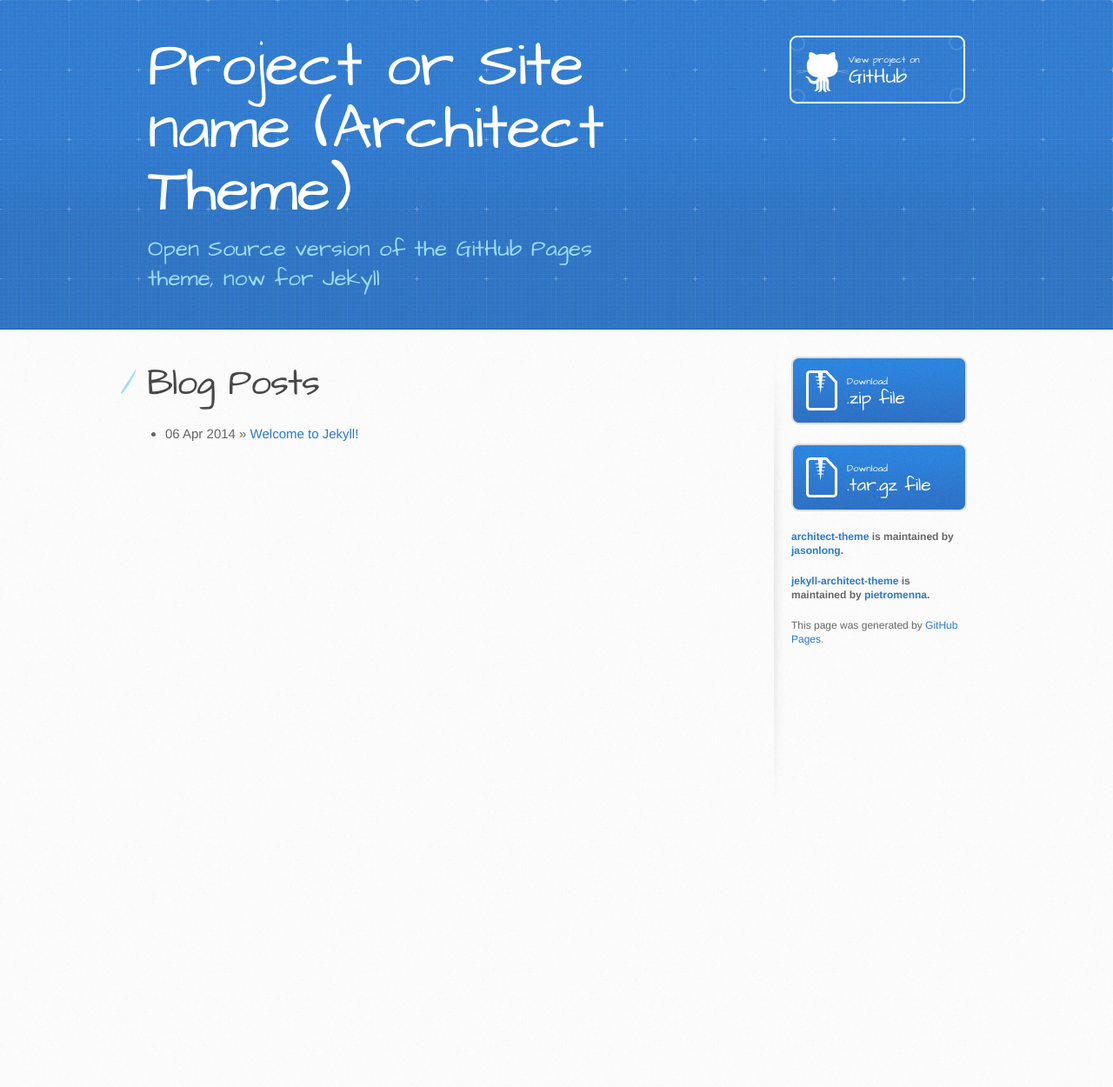
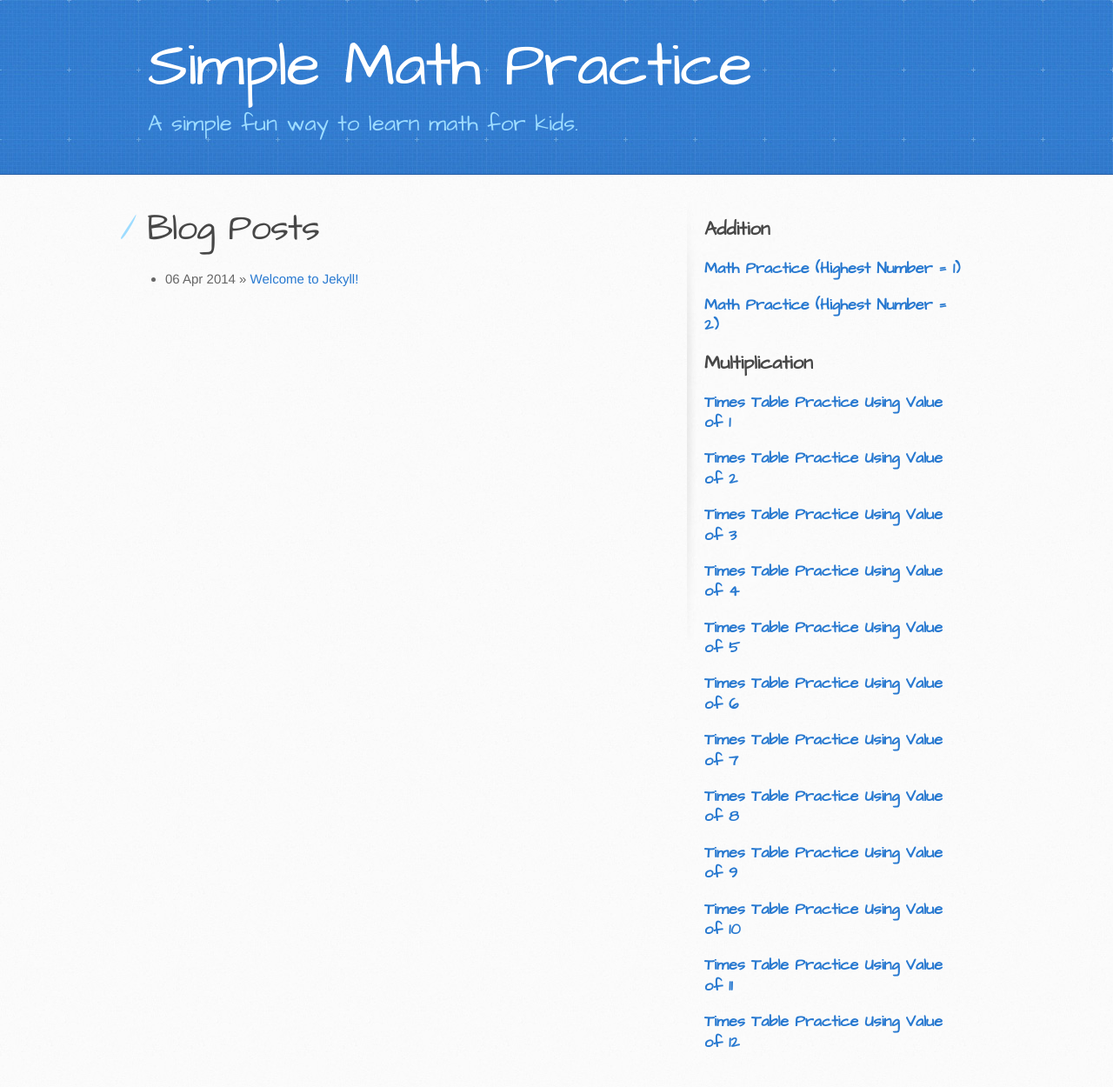
Before and after one commit to nduncan81/simpleMathGameJekyll, a Jekyll site: the page built from index.html, in a window 1280 px wide. Shown: the whole page at 87% size. Built offline with Jekyll 4.4.1, drawn with Linux system fonts in a browser that asks for light colours; before the commit the page ends 936 px from its top, so only the background shows below that.

Commit message:
Fixed formatting and added additional games

```diff
--- a/_config.yml
+++ b/_config.yml
@@ -1,6 +1,6 @@
 # Setup
-name:         Project or Site name (Architect Theme)
-tagline:      A responsive theme for your project on GitHub Pages
+name:         Simple Math Practice
+tagline:      A simple fun way to learn math for kids.
 baseurl:      "/simpleMathGameJekyll"
 locale:       "en"
 
--- /dev/null
+++ b/_data/categories.yml
@@ -0,0 +1,3 @@
+- Category: Addition
+
+- Category: Multiplication
--- /dev/null
+++ b/_data/rightSideLinks.yml
@@ -0,0 +1,55 @@
+- url: mathGame?highestValue=1
+  category: Addition
+  name: Math Practice (Highest Number = 1)
+
+- url: mathGame?highestValue=1
+  category: Addition
+  name: Math Practice (Highest Number = 2)
+
+- url: multiplicationFactors?factorValue=1
+  category: Multiplication
+  name: Times Table Practice Using Value of 1
+
+- url: multiplicationFactors?factorValue=2
+  category: Multiplication
+  name: Times Table Practice Using Value of 2
+
+- url: multiplicationFactors?factorValue=3
+  category: Multiplication
+  name: Times Table Practice Using Value of 3
+
+- url: multiplicationFactors?factorValue=4
+  category: Multiplication
+  name: Times Table Practice Using Value of 4
+
+- url: multiplicationFactors?factorValue=5
+  category: Multiplication
+  name: Times Table Practice Using Value of 5
+
+- url: multiplicationFactors?factorValue=6
+  category: Multiplication
+  name: Times Table Practice Using Value of 6
+
+- url: multiplicationFactors?factorValue=7
+  category: Multiplication
+  name: Times Table Practice Using Value of 7
+
+- url: multiplicationFactors?factorValue=8
+  category: Multiplication
+  name: Times Table Practice Using Value of 8
+
+- url: multiplicationFactors?factorValue=9
+  category: Multiplication
+  name: Times Table Practice Using Value of 9
+
+- url: multiplicationFactors?factorValue=10
+  category: Multiplication
+  name: Times Table Practice Using Value of 10
+
+- url: multiplicationFactors?factorValue=11
+  category: Multiplication
+  name: Times Table Practice Using Value of 11
+
+- url: multiplicationFactors?factorValue=12
+  category: Multiplication
+  name: Times Table Practice Using Value of 12
--- a/_layouts/default.html
+++ b/_layouts/default.html
@@ -20,8 +20,8 @@
     <header>
       <div class="inner">
         <h1> {{ site.name }} </h1>
-        <h2>Open Source version of the GitHub Pages theme, now for Jekyll</h2>
-        <a href="https://github.com/pietromenna/jekyll-architect-theme" class="button"><small>View project on</small> GitHub</a>
+        <h2> {{site.tagline }} </h2>
+        <!--<a href="https://github.com/pietromenna/jekyll-architect-theme" class="button"><small>View project on</small> GitHub</a>-->
       </div>
     </header>
 
@@ -34,6 +34,21 @@
         </section>
 
         <aside id="sidebar">
+          {% for item in site.data.categories %}
+          <h2 style="font-family: 'Architects Daughter', 'Helvetica Neue', Helvetica, Arial, serif;
+          font-size: 22px;
+          font-weight: bold;
+          color: #474747;">{{ item.Category }}</h3>
+          {% for link in site.data.rightSideLinks %}
+            {% if item.Category == link.category %}
+            <h3 style="font-family: 'Architects Daughter', 'Helvetica Neue', Helvetica, Arial, serif;
+            font-size: 18px;
+            font-weight: bold;"><a href="{{ link.url }}">{{ link.name }}</a></h4>
+            {% endif %}
+          {% endfor %}
+          {% endfor %}
+
+          <!--
           <a href="https://github.com/pietromenna/jekyll-architect-theme/archive/master.zip" class="button">
             <small>Download</small>
             .zip file
@@ -48,6 +63,7 @@
           <p class="repo-owner"><a href="https://github.com/pietromenna/jekyll-architect-theme">jekyll-architect-theme</a> is maintained by <a href="https://github.com/pietromenna">pietromenna</a>.</p>
 
           <p>This page was generated by <a href="https://pages.github.com">GitHub Pages</a>.</p>
+          -->
         </aside>
       </div>
     </div>
--- /dev/null
+++ b/mathGame.html
@@ -0,0 +1,93 @@
+---
+layout: default
+title: Math Practice
+---
+
+<script type="text/javascript">
+
+  const queryString= window.location.search;
+  const urlParams = new URLSearchParams(queryString);
+  const num = urlParams.get("highestValue")
+
+  var totalQuestionsAnswered = 0;
+  var totalQuestionsCorrect = 0;
+  var totalQuestionsIncorrect = 0;
+
+  var arrayLog = [];
+
+  function init(){
+    document.getElementById("highestValue").innerHTML = num;
+    start();
+  }
+  function start(){
+      //let numberToUse = 0;
+      //if(num != ""){ numberToUser = parseInt(num) + 1;}
+      var val1 = getRandomInt(num);
+      var val2 = getRandomInt(num);
+
+      document.getElementById("val1").innerHTML=val1;
+      document.getElementById("val2").innerHTML=val2;
+      document.getElementById("answer").value="";
+
+  }
+
+  function checkAnswer(){
+      totalQuestionsAnswered += 1;
+      var val1 = document.getElementById("val1").innerHTML;
+      var val2 = document.getElementById("val2").innerHTML;
+      var answer = document.getElementById("answer").value;
+
+      var outputData = "";
+      var logData = "";
+      if((parseInt(val1) + parseInt(val2)) == parseInt(answer)){
+          outputData = "Thats right " + val1 + " + " + val2 + " = " + answer;
+          logData = "<font color=\"green\">" + val1 + " + " + val2 + " = " + answer + " <b>CORRECT</b></font>";
+          totalQuestionsCorrect += 1;
+
+      }else{
+          totalQuestionsIncorrect += 1;
+          outputData = "Thats incorrect " + val1 + " + " + val2 + " = " + (parseInt(val1)+parseInt(val2));
+          logData = "<font color=\"red\">" + val1 + " + " + val2 + " = " + answer + " <b>INCORRECT</b></font>";
+      }
+      arrayLog.push(logData);
+
+      var info = "You have answered " + totalQuestionsAnswered + " Question(s)<br><font color=\"green\">You have gotten " + totalQuestionsCorrect + " CORRECT</font><br><font color=\"red\">You have gotten " + totalQuestionsIncorrect + " INCORRECT</font>";
+
+      document.getElementById("result").innerHTML="<h3>" + outputData + "</h3><h3>" + info + "</h3>";
+
+      var arrayLogData = "";
+      for(var i = 0; i < arrayLog.length; i++){
+        arrayLogData = "<h3>" + arrayLog[i] + "</h3>" + arrayLogData;
+
+      }
+      document.getElementById("logData").innerHTML=arrayLogData;
+
+      start();
+
+
+
+  }
+
+  function getRandomInt(max) {
+    return Math.floor(Math.random() * Math.floor(max));
+  }
+
+  window.addEventListener('load', (event) => {
+     init();
+  });
+  </script>
+
+
+<div id="home">
+  <h1>Math Practice Game where the highest number is <span id="highestValue"></span></h1>
+  <h2>See how many math questions you can get correct?</h2>
+  <div style="font-family: 'Architects Daughter', 'Helvetica Neue', Helvetica, Arial, serif;
+  font-size: 22px;
+  font-weight: bold;"><span id="val1"></span> + <span id="val2"></span> = <input type="text" name="answer" id="answer" size="3"></div>
+  <br />
+  <div><a class="button" href="javascript:checkAnswer();">Submit Answer</a></div>
+
+  <span id="result"></span>
+
+<span id="logData"></span>
+</div>
--- /dev/null
+++ b/multiplicationFactors.html
@@ -0,0 +1,93 @@
+---
+layout: default
+title: Multiplcation Factors
+---
+
+<script type="text/javascript">
+
+  const queryString= window.location.search;
+  const urlParams = new URLSearchParams(queryString);
+  const num = urlParams.get("factorValue")
+
+  var totalQuestionsAnswered = 0;
+  var totalQuestionsCorrect = 0;
+  var totalQuestionsIncorrect = 0;
+
+  var arrayLog = [];
+
+  function init(){
+    document.getElementById("highestValue").innerHTML = num;
+    start();
+  }
+  function start(){
+      //let numberToUse = 0;
+      if(num != ""){ numberToUser = parseInt(num) + 1;}
+      var val1 = parseInt(num);  //getRandomInt(parseInt(num)+1);
+      var val2 = getRandomInt(12);
+
+      document.getElementById("val1").innerHTML=val1;
+      document.getElementById("val2").innerHTML=val2;
+      document.getElementById("answer").value="";
+
+  }
+
+  function checkAnswer(){
+      totalQuestionsAnswered += 1;
+      var val1 = document.getElementById("val1").innerHTML;
+      var val2 = document.getElementById("val2").innerHTML;
+      var answer = document.getElementById("answer").value;
+
+      var outputData = "";
+      var logData = "";
+      if((parseInt(val1) * parseInt(val2)) == parseInt(answer)){
+          outputData = "Thats right " + val1 + " * " + val2 + " = " + answer;
+          logData = "<font color=\"green\">" + val1 + " * " + val2 + " = " + answer + " <b>CORRECT</b></font>";
+          totalQuestionsCorrect += 1;
+
+      }else{
+          totalQuestionsIncorrect += 1;
+          outputData = "Thats incorrect " + val1 + " * " + val2 + " = " + (parseInt(val1)+parseInt(val2));
+          logData = "<font color=\"red\">" + val1 + " * " + val2 + " = " + answer + " <b>INCORRECT</b></font>";
+      }
+      arrayLog.push(logData);
+
+      var info = "You have answered " + totalQuestionsAnswered + " Question(s)<br><font color=\"green\">You have gotten " + totalQuestionsCorrect + " CORRECT</font><br><font color=\"red\">You have gotten " + totalQuestionsIncorrect + " INCORRECT</font>";
+
+      document.getElementById("result").innerHTML="<h3>" + outputData + "</h3><h3>" + info + "</h3>";
+
+      var arrayLogData = "";
+      for(var i = 0; i < arrayLog.length; i++){
+        arrayLogData = "<h3>" + arrayLog[i] + "</h3>" + arrayLogData;
+
+      }
+      document.getElementById("logData").innerHTML=arrayLogData;
+
+      start();
+
+
+
+  }
+
+  function getRandomInt(max) {
+    return Math.floor(Math.random() * Math.floor(max));
+  }
+
+  window.addEventListener('load', (event) => {
+     init();
+  });
+  </script>
+
+
+<div id="home">
+  <h1>Multiplication Practice Game (Times Table Multipilcation Facts using <span id="highestValue"></span>)</h1>
+  <h2>See how many mutliplication questions you can get correct?</h2>
+  <div style="font-family: 'Architects Daughter', 'Helvetica Neue', Helvetica, Arial, serif;
+  font-size: 22px;
+  font-weight: bold;"><span id="val1"></span> * <span id="val2"></span> = <input type="text" name="answer" id="answer" size="3"></div>
+  <br />
+  <div><a class="button" href="javascript:checkAnswer();">Submit Answer</a></div>
+
+  <span id="result"></span>
+
+<span id="logData"></span>
+</div>
--- a/stylesheets/stylesheet.css
+++ b/stylesheets/stylesheet.css
@@ -456,7 +456,7 @@ header {
 }
 
 header h1 {
-  width: 540px;
+  width: 740px;
   margin-top: 0;
   margin-bottom: 0.2em;
   font-size: 72px;
@@ -467,7 +467,7 @@ header h1 {
 }
 
 header h2 {
-  width: 540px;
+  width: 740px;
   margin-top: 0;
   margin-bottom: 0;
   font-size: 26px;
@@ -490,7 +490,7 @@ header h2 {
 
 #main-content {
   float: left;
-  width: 690px;
+  width: 590px;
 }
 
 #main-content img {
@@ -499,7 +499,7 @@ header h2 {
 
 aside#sidebar {
   float: right;
-  width: 200px;
+  width: 300px;
   min-height: 504px;
   padding-left: 20px;
   font-size: 12px;
@@ -857,6 +857,27 @@ dl dd {
   }
 }
 
+a.button{
+display: inline-block;
+outline: 0;
+cursor: pointer;
+border: none;
+padding: 0 56px;
+height: 45px;
+line-height: 45px;
+border-radius: 7px;
+background-color: #0070f3;
+color: white;
+font-weight: 400;
+font-size: 16px;
+box-shadow: 0 4px 14px 0 rgb(0 118 255 / 39%);
+transition: background 0.2s ease,color 0.2s ease,box-shadow 0.2s ease;
+:hover{
+    background: rgba(0,118,255,0.9);
+    box-shadow: 0 6px 20px rgb(0 118 255 / 23%);
+}
+}
+
 /* Mobile Landscape Size to Tablet Portrait (devices and browsers) */
 @media only screen and (min-width: 480px) and (max-width: 767px) { }
 
```
